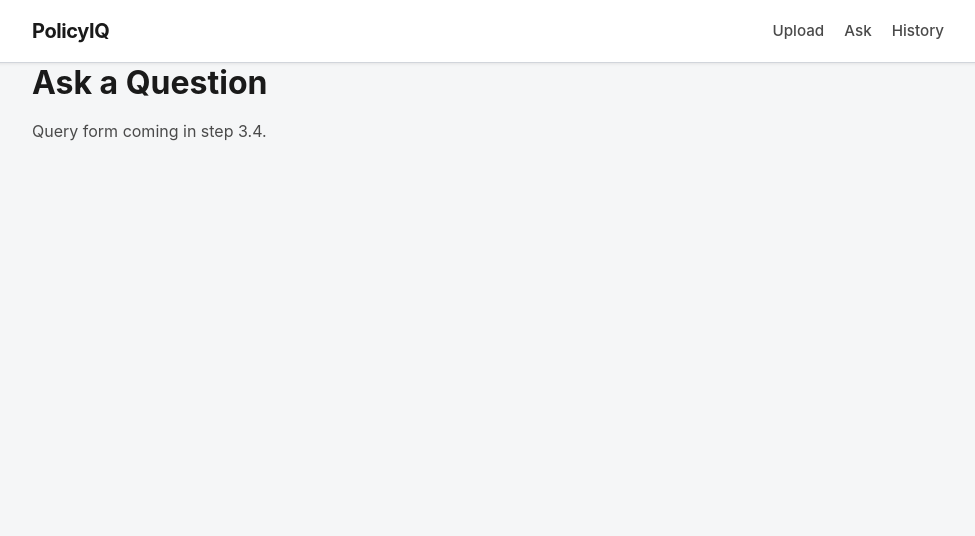
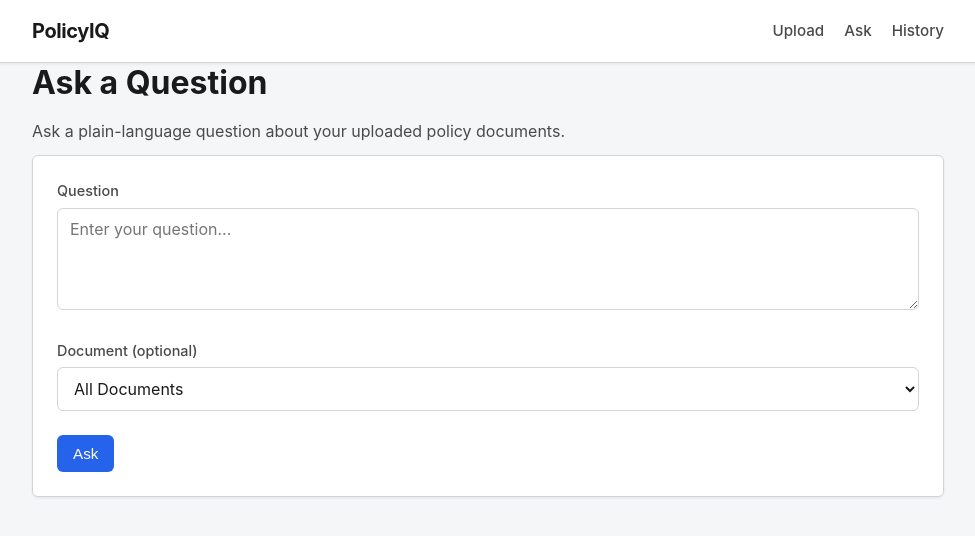
Before and after one commit to neoToad/PolicyIQ, a Django app: page /ask/ in a window 1280 px wide. Shown: the top 536 px of the page, without its empty margins (152-1127 px from the left). Run offline with Django 5.2, Linux system fonts and the light colour scheme; tables that the repository leaves empty hold one stand-in row (values such as "Sample post"); some libraries are stand-ins or nearby versions.

Commit message:
[Phase3.4] Question input with HTMX query form
- Update AskPageView to handle GET (documents dropdown) and POST
- Rewrite templates/queries/ask.html with HTMX form and loading indicator
- POST returns HTML partials or StreamingHttpResponse with HTML-wrapped tokens
- Preserve X-Citations header for upcoming citations panel

Co-Authored-By: Claude Opus 4.7 <noreply@anthropic.com>

```diff
--- a/policyiq/queries/views.py
+++ b/policyiq/queries/views.py
@@ -1,19 +1,59 @@
 import json
 
-from django.http import StreamingHttpResponse
+from django.http import HttpResponse, StreamingHttpResponse
 from django.shortcuts import render
 from django.views import View
 from rest_framework import status
 from rest_framework.response import Response
 from rest_framework.views import APIView
 
+from documents.models import Document
 from queries.services.generator import build_prompt, generate_response
 from queries.services.retriever import retrieve_chunks
 
 
 class AskPageView(View):
     def get(self, request):
-        return render(request, "queries/ask.html")
+        documents = Document.objects.order_by("-uploaded_at")
+        return render(request, "queries/ask.html", {"documents": documents})
+
+    def post(self, request):
+        question = request.POST.get("question", "").strip()
+        document_id = request.POST.get("document_id") or None
+
+        if not question:
+            return HttpResponse(
+                "<p style='color: #b91c1c;'>Please enter a question.</p>",
+                status=400,
+            )
+
+        chunks = retrieve_chunks(question, document_id=document_id, top_k=5)
+        prompt = build_prompt(question, chunks, similarity_threshold=0.5)
+
+        if prompt is None:
+            return HttpResponse(
+                "<p>No relevant information found in the uploaded documents.</p>"
+            )
+
+        citations = [
+            {
+                "document_name": c.get("document_name", "Unknown"),
+                "page_number": c.get("page_number"),
+                "similarity_score": c["similarity_score"],
+                "text_preview": c["text"][:150],
+            }
+            for c in chunks
+        ]
+
+        def stream():
+            yield '<div class="card"><p style="white-space: pre-wrap;">'
+            for token in generate_response(prompt):
+                yield token
+            yield "</p></div>"
+
+        response = StreamingHttpResponse(stream(), content_type="text/html")
+        response["X-Citations"] = json.dumps(citations)
+        return response
 
 
 class QueryAPIView(APIView):
--- a/policyiq/templates/queries/ask.html
+++ b/policyiq/templates/queries/ask.html
@@ -4,5 +4,32 @@
 
 {% block content %}
   <h1>Ask a Question</h1>
-  <p class="text-secondary">Query form coming in step 3.4.</p>
+  <p class="text-secondary mb-2">Ask a plain-language question about your uploaded policy documents.</p>
+
+  <div class="card">
+    <form
+      hx-post="{% url 'ask-page' %}"
+      hx-target="#answer"
+      hx-swap="innerHTML"
+      hx-indicator="#ask-indicator"
+    >
+      <label for="question">Question</label>
+      <textarea id="question" name="question" rows="4" placeholder="Enter your question..." required></textarea>
+
+      <label for="document_id" class="mt-4">Document (optional)</label>
+      <select id="document_id" name="document_id">
+        <option value="">All Documents</option>
+        {% for doc in documents %}
+          <option value="{{ doc.id }}">{{ doc.name }}</option>
+        {% endfor %}
+      </select>
+
+      <div class="mt-4">
+        <button type="submit">Ask</button>
+        <span id="ask-indicator" class="htmx-indicator">Thinking…</span>
+      </div>
+    </form>
+  </div>
+
+  <div id="answer" class="mt-4"></div>
 {% endblock %}
```
Also changed, not shown: CURRENT_TASK.md (+7 -7 lines), docs/prompts/long_horizon_prompt.md (added, +76 -0 lines), CHANGELOG.md.
